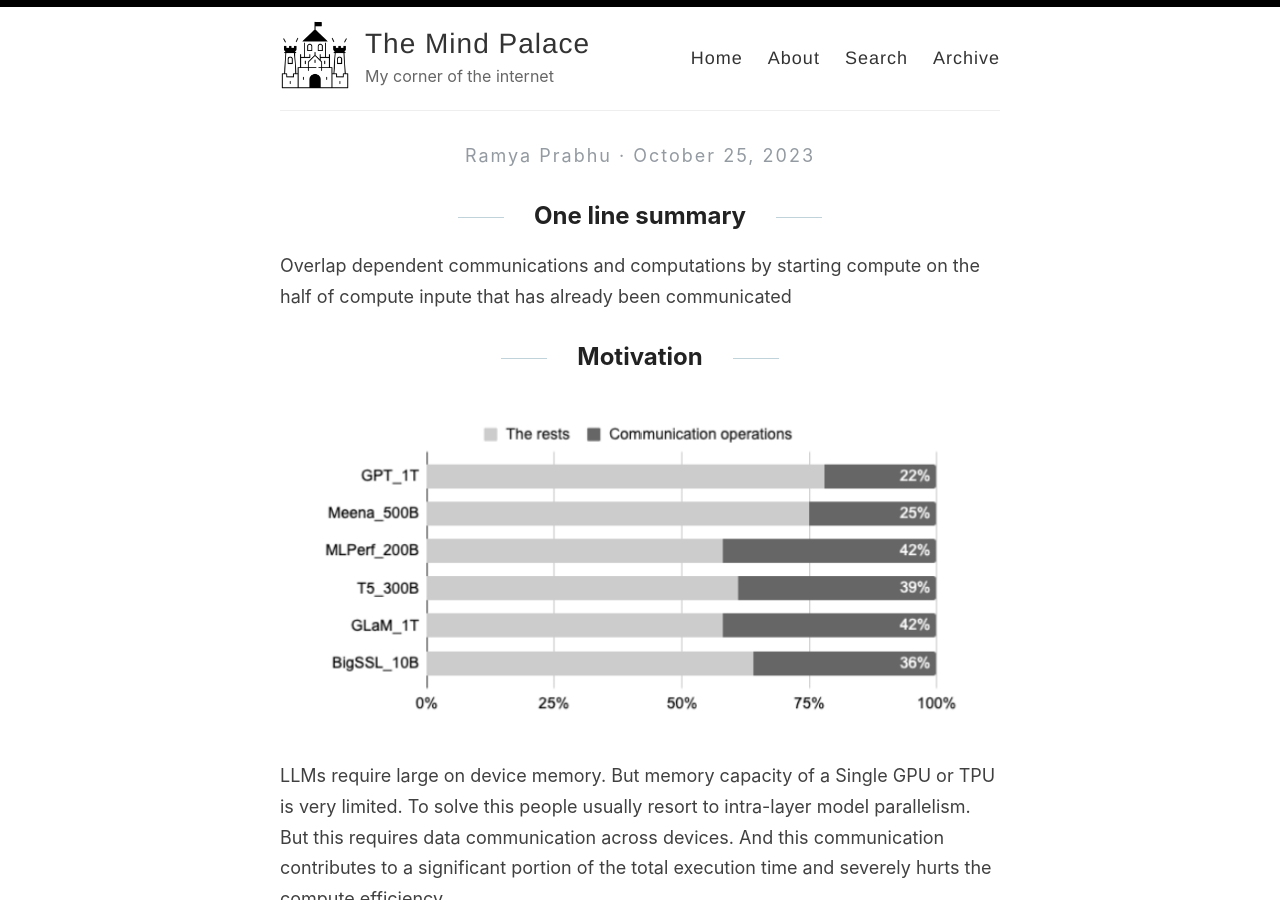
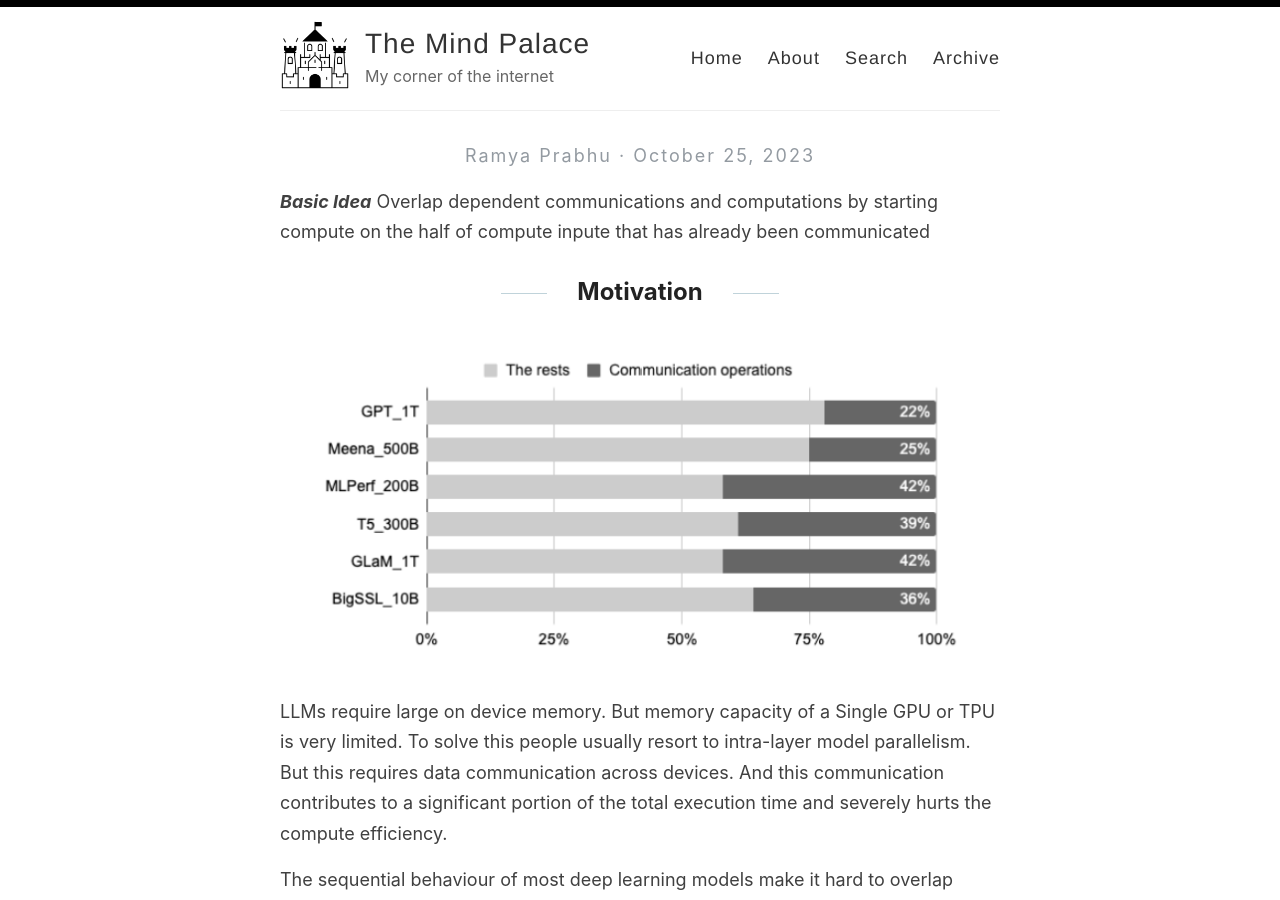
Before and after one commit to The-Mind-Palace/The-Mind-Palace.github.io, a Jekyll site: the page built from _posts/2023-10-25-google-comm-paper-ASPLOS23-spring.md, in a window 1280 px wide and 900 px high. Built offline with Jekyll 4.4.1, drawn with Linux system fonts in a browser that asks for light colours; our own code applies the rules of GitHub Pages for plain Markdown files; some of the changed text lies outside the part shown.

Commit message:
small changes

```diff
--- a/_posts/2023-10-25-google-comm-paper-ASPLOS23-spring.md
+++ b/_posts/2023-10-25-google-comm-paper-ASPLOS23-spring.md
@@ -1,13 +1,12 @@
 ---
 layout: post
-title: Summary: Overlap Communication with Dependent Computation via Decomposition in Large Deep Learning Models
-categories: [compute-communication-optimisation, inference, distributed-inference]
+title: **A Summary** Overlap Communication with Dependent Computation via Decomposition in Large Deep Learning Models
+categories: [compute-communication-optimisation, inference, distributed-inference, paper-summaries]
 ---
 
 
-## One line summary
 
-Overlap dependent communications and computations by starting compute on the half of compute inpute that has already been communicated
+***Basic Idea***  Overlap dependent communications and computations by starting compute on the half of compute inpute that has already been communicated
 
 ## Motivation
 
```
Also changed, not shown: other parts of _posts/2023-10-25-google-comm-paper-ASPLOS23-spring.md (+1 -1 lines).
